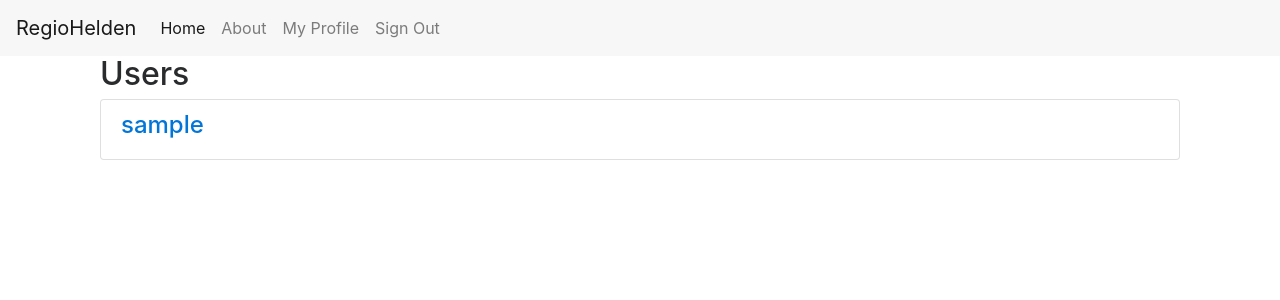
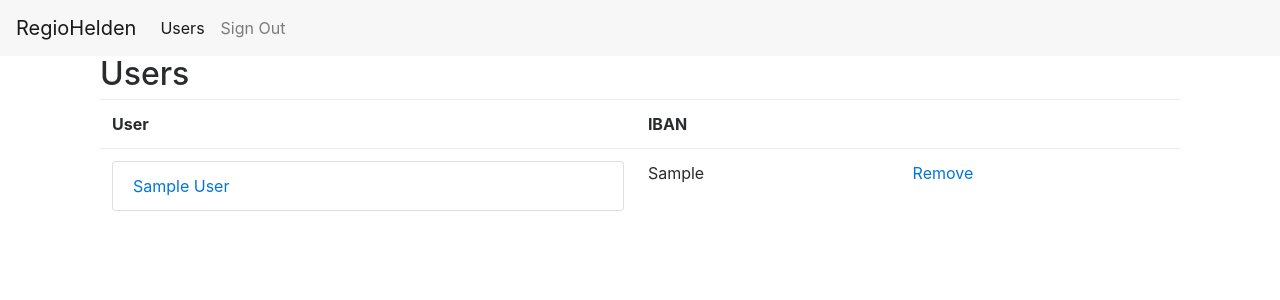
Before and after one commit to kamotos/regiohelden-test, a Django app: page /users/ in a window 1280 px wide. Shown: the top 300 px of the page. Run offline with Django 3.2, Linux system fonts and the light colour scheme; a user stored in the database is signed in; tables that the repository leaves empty hold one stand-in row (values such as "Sample post"); some libraries are stand-ins or nearby versions.

Commit message:
Users deletion logic.

```diff
--- a/config/settings/base.py
+++ b/config/settings/base.py
@@ -49,6 +49,7 @@ THIRD_PARTY_APPS = [
     'allauth',  # registration
     'allauth.account',  # registration
     'allauth.socialaccount',  # registration
+    'allauth.socialaccount.providers.google',
 ]
 
 # Apps specific for this project go here.
--- a/regiohelden/templates/base.html
+++ b/regiohelden/templates/base.html
@@ -38,16 +38,9 @@
         <div class="collapse navbar-collapse" id="navbarSupportedContent">
           <ul class="navbar-nav mr-auto">
             <li class="nav-item active">
-              <a class="nav-link" href="{% url 'home' %}">Home <span class="sr-only">(current)</span></a>
-            </li>
-            <li class="nav-item">
-              <a class="nav-link" href="{% url 'about' %}">About</a>
+              <a class="nav-link" href="{% url 'users:list' %}">Users</a>
             </li>
             {% if request.user.is_authenticated %}
-              <li class="nav-item">
-                {# URL provided by django-allauth/account/urls.py #}
-                <a class="nav-link" href="{% url 'users:detail' request.user.username  %}">{% trans "My Profile" %}</a>
-              </li>
               <li class="nav-item">
                 {# URL provided by django-allauth/account/urls.py #}
                 <a class="nav-link" href="{% url 'account_logout' %}">{% trans "Sign Out" %}</a>
--- a/regiohelden/templates/users/user_list.html
+++ b/regiohelden/templates/users/user_list.html
@@ -6,12 +6,31 @@
 <div class="container">
   <h2>Users</h2>
 
-  <div class="list-group">
+  <table class="table">
+  <tr>
+      <th>User</th>
+      <th>IBAN</th>
+      <th></th>
+  </tr>
     {% for user in user_list %}
-      <a href="{% url 'users:detail' user.username %}" class="list-group-item">
-        <h4 class="list-group-item-heading">{{ user.username }}</h4>
-      </a>
+        <tr>
+            <td>
+                {% if user.created_by == request.user and user.is_superuser %}
+                    <a href="{% url 'users:detail' user.username %}" class="list-group-item">
+                        {{ user.get_full_name }}
+                    </a>
+                {% else %}
+                    {{ user.get_full_name }}
+                {% endif %}
+            </td>
+            <td>{{ user.iban }}</td>
+            <td>
+                {% if user.created_by == request.user and user.is_superuser %}
+                    <a href="{% url 'users:delete' user.username %}">Remove</a>
+                {% endif %}
+            </td>
+        </tr>
     {% endfor %}
-  </div>
+  </table>
 </div>
 {% endblock content %}
--- a/regiohelden/users/models.py
+++ b/regiohelden/users/models.py
@@ -20,3 +20,12 @@ class User(AbstractUser):
 
     def get_absolute_url(self):
         return reverse('users:detail', kwargs={'username': self.username})
+
+    def can_modify(self, user):
+        """
+
+        :type user: regiohelden.users.models.User
+        :param user: User to be modified
+        :rtype: bool
+        """
+        return user.created_by == self
--- a/regiohelden/users/urls.py
+++ b/regiohelden/users/urls.py
@@ -20,7 +20,12 @@ urlpatterns = [
     ),
     url(
         regex=r'^~update/$',
-        view=views.UserUpdateView.as_view(),
+        view=views.OwnUserUpdateView.as_view(),
         name='update'
     ),
+    url(
+        regex=r'^(?P<username>[\w.@+-]+)/delete$',
+        view=views.UserDeleteView.as_view(),
+        name='delete'
+    ),
 ]
--- a/regiohelden/users/views.py
+++ b/regiohelden/users/views.py
@@ -1,8 +1,9 @@
-from django.core.urlresolvers import reverse
-from django.views.generic import DetailView, ListView, RedirectView, UpdateView
+from django.core.urlresolvers import reverse, reverse_lazy
+from django.views.generic import DetailView, ListView, RedirectView, UpdateView, DeleteView
 
 from django.contrib.auth.mixins import LoginRequiredMixin
 
+from regiohelden.users.permissions import UserCreatedByAdminMixin
 from .models import User
 
 
@@ -22,11 +23,13 @@ class UserRedirectView(LoginRequiredMixin, RedirectView):
 
 
 class UserUpdateView(LoginRequiredMixin, UpdateView):
-
-    fields = ['name', ]
+    fields = ['first_name', 'last_name', 'iban']
 
     # we already imported User in the view code above, remember?
     model = User
+
+
+class OwnUserUpdateView(UserUpdateView):
 
     # send the user back to their own page after a successful update
     def get_success_url(self):
@@ -40,6 +43,10 @@ class UserUpdateView(LoginRequiredMixin, UpdateView):
 
 class UserListView(LoginRequiredMixin, ListView):
     model = User
-    # These next two lines tell the view to index lookups by username
+
+
+class UserDeleteView(LoginRequiredMixin, UserCreatedByAdminMixin, DeleteView):
+    model = User
     slug_field = 'username'
     slug_url_kwarg = 'username'
+    success_url = reverse_lazy('users:list')
```
Also changed, not shown: regiohelden/templates/users/user_confirm_delete.html (added, +31 -0 lines), regiohelden/users/permissions.py (added, +8 -0 lines).
